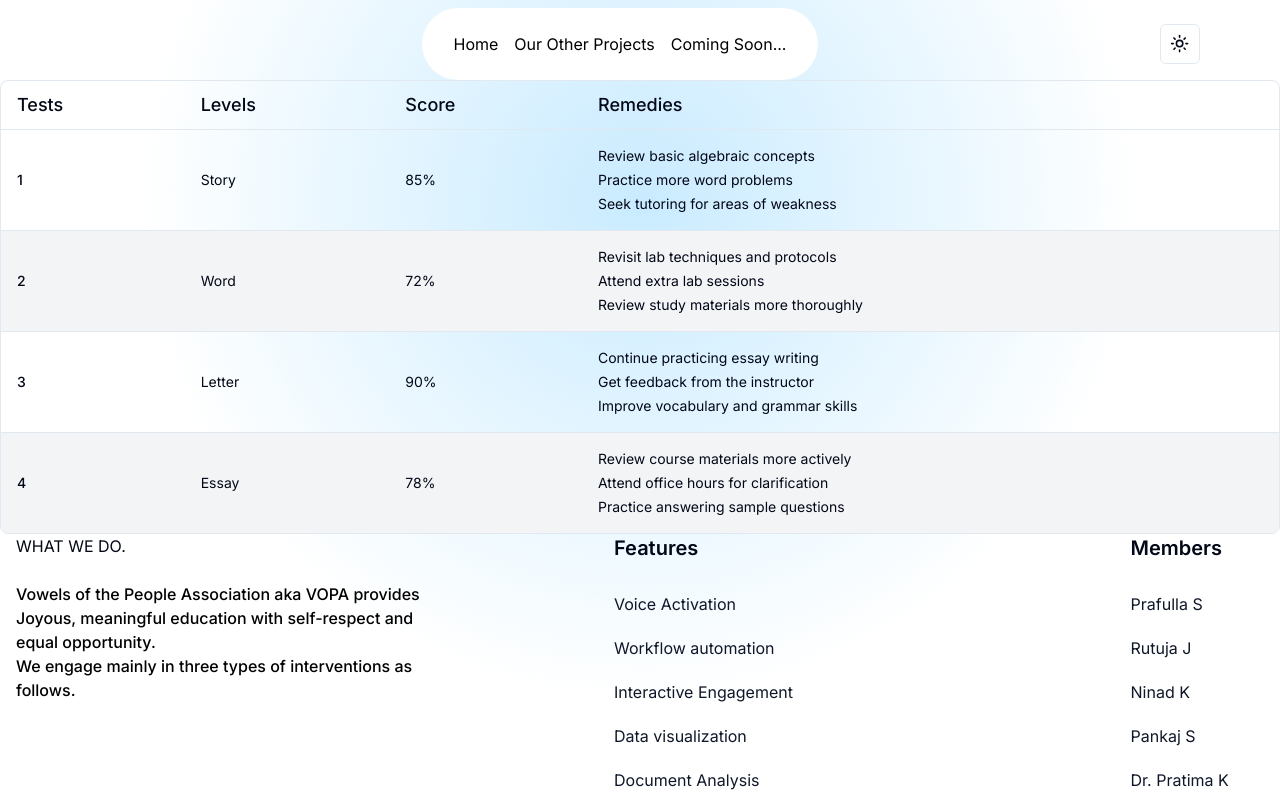
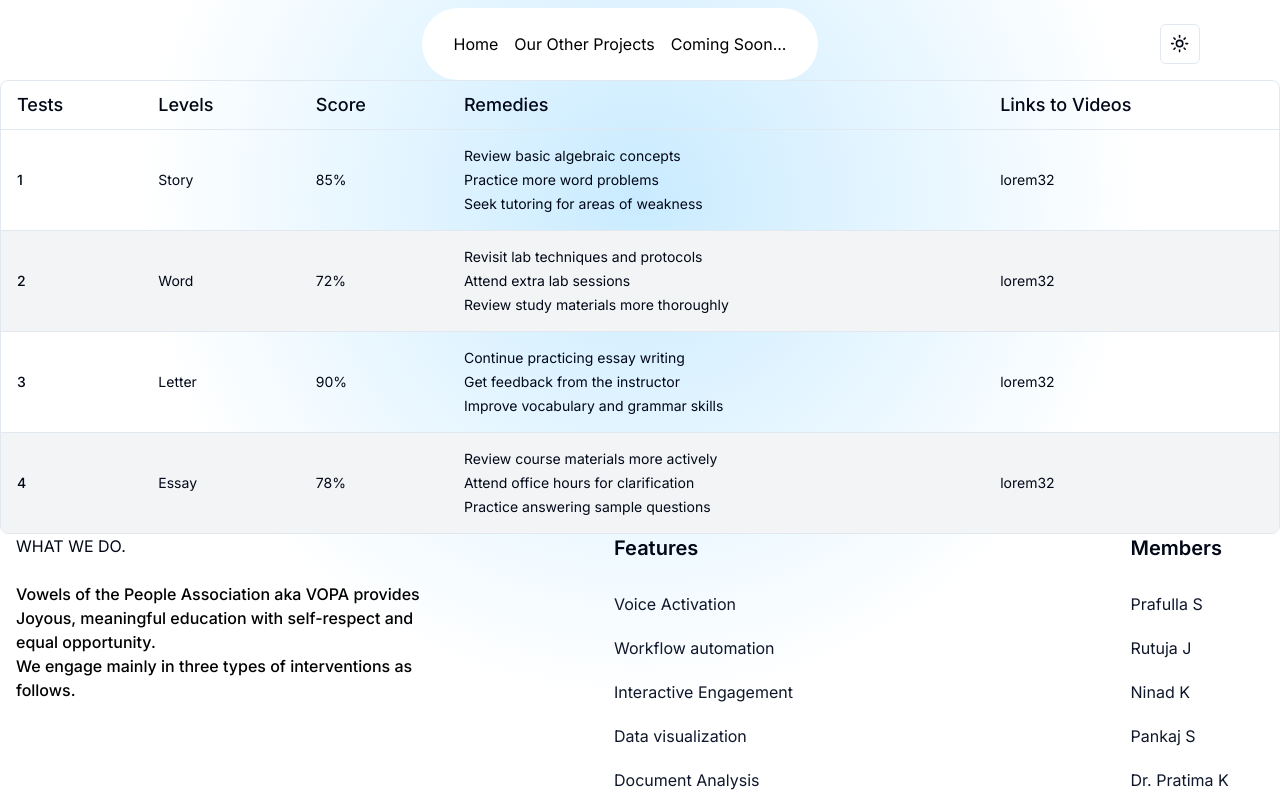
Before and after one commit to cfgmumbai24/Team-46, a Next.js app in the folder frontend/: page /remedies in a window 1280 px wide. Shown: the top 800 px of the page. Built offline with nearby package versions, Linux system fonts and the light colour scheme.

Commit message:
frontend: remedies page modified

```diff
--- a/frontend/src/app/remedies/page.js
+++ b/frontend/src/app/remedies/page.js
@@ -10,6 +10,7 @@ export default function Component() {
             <TableHead className="text-bold text-lg">Levels</TableHead>
             <TableHead className="text-bold text-lg">Score</TableHead>
             <TableHead className="text-bold text-lg">Remedies</TableHead>
+            <TableHead className="text-bold text-lg">Links to Videos</TableHead>
           </TableRow>
         </TableHeader>
         <TableBody>
@@ -24,6 +25,9 @@ export default function Component() {
                 <li>Seek tutoring for areas of weakness</li>
               </ul>
             </TableCell>
+            <TableCell>
+                lorem32
+            </TableCell>
           </TableRow>
           <TableRow className="bg-gray-100 dark:bg-gray-800">
             <TableCell className="font-medium">2</TableCell>
@@ -35,6 +39,9 @@ export default function Component() {
                 <li>Attend extra lab sessions</li>
                 <li>Review study materials more thoroughly</li>
               </ul>
+            </TableCell>
+            <TableCell>
+                lorem32
             </TableCell>
           </TableRow>
           <TableRow>
@@ -48,6 +55,9 @@ export default function Component() {
                 <li>Improve vocabulary and grammar skills</li>
               </ul>
             </TableCell>
+            <TableCell>
+                lorem32
+            </TableCell>
           </TableRow>
           <TableRow className="bg-gray-100 dark:bg-gray-800">
             <TableCell className="font-medium">4</TableCell>
@@ -60,6 +70,9 @@ export default function Component() {
                 <li>Practice answering sample questions</li>
               </ul>
             </TableCell>
+            <TableCell>
+                lorem32
+            </TableCell>
           </TableRow>
         </TableBody>
       </Table>
```
